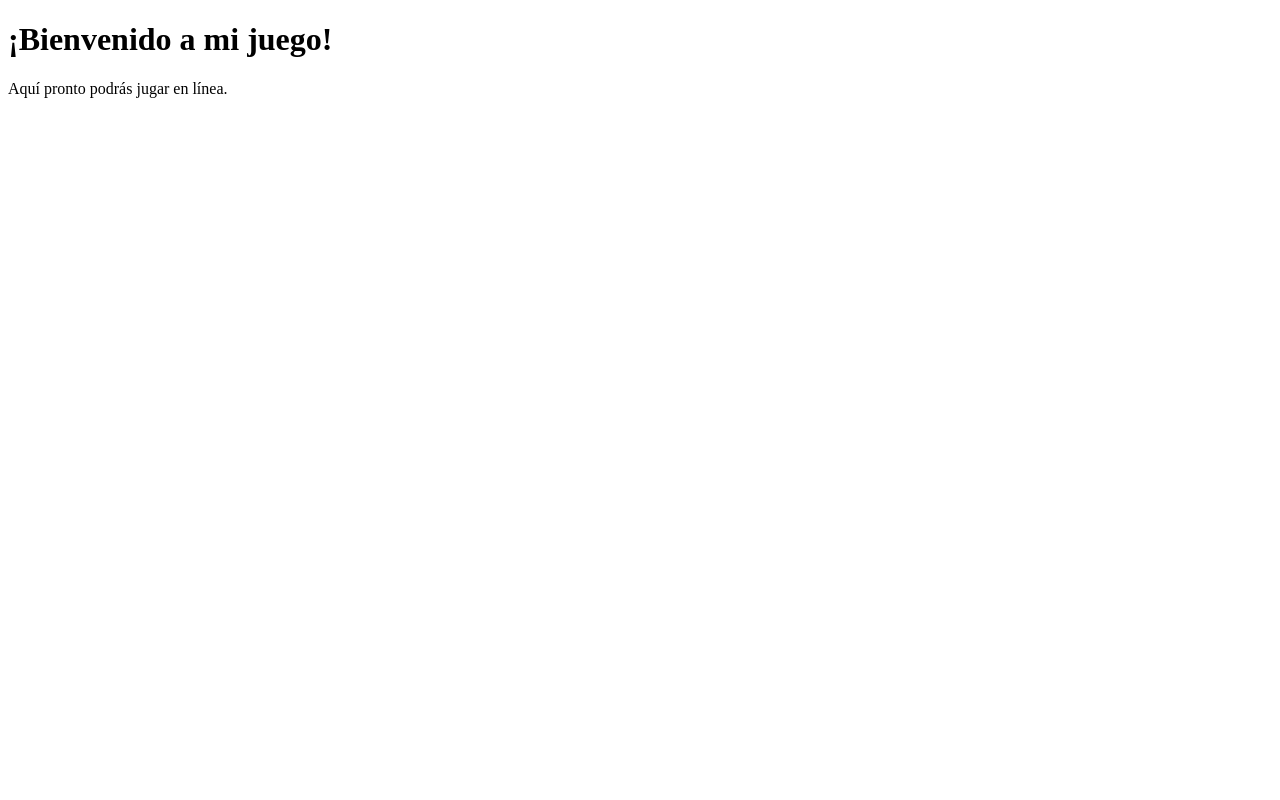
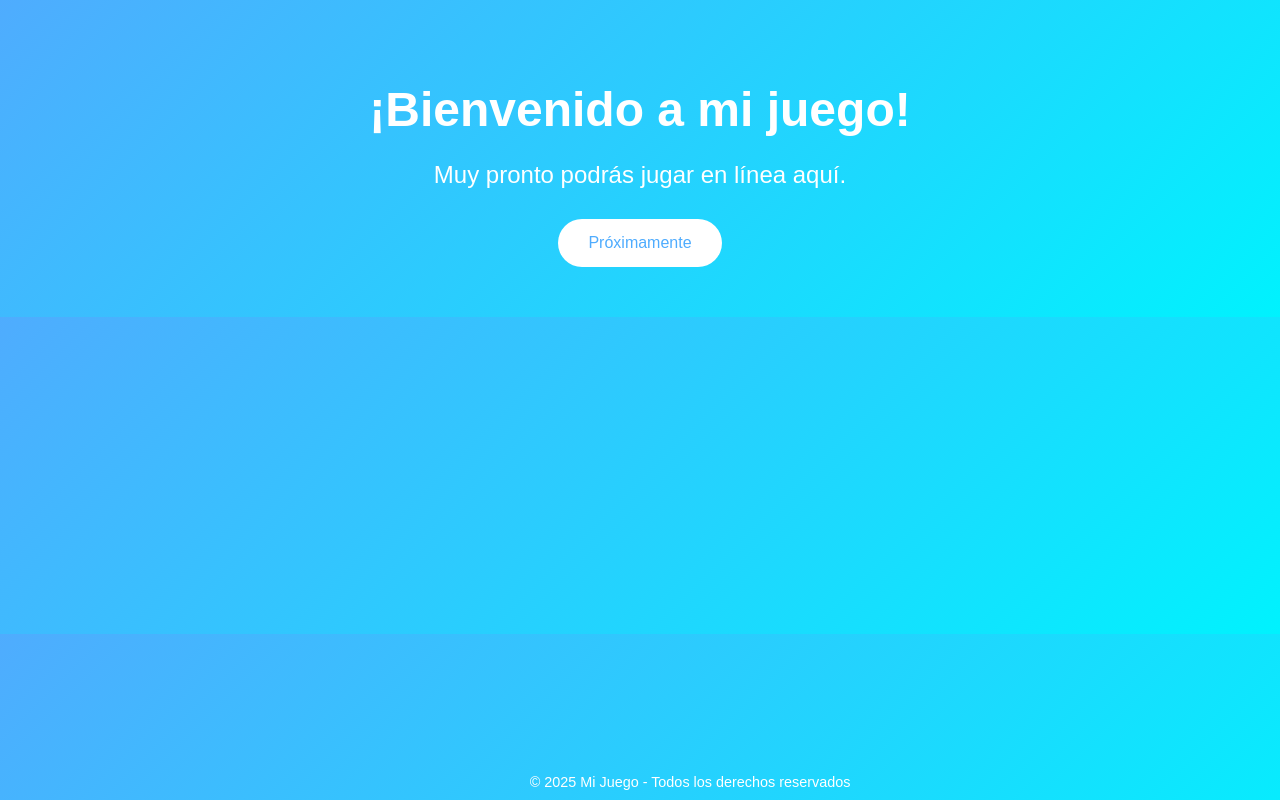
Before and after one commit to Jairoxdhola/mi-juego, a plain HTML site: page index.html in a window 1280 px wide. Drawn offline with Linux system fonts and the light colour scheme.

Commit message:
Update index.html

```diff
--- a/index.html
+++ b/index.html
@@ -2,10 +2,50 @@
 <html lang="es">
 <head>
     <meta charset="UTF-8">
+    <meta name="viewport" content="width=device-width, initial-scale=1.0">
     <title>Mi Juego</title>
+    <style>
+        body {
+            background: linear-gradient(135deg, #4facfe, #00f2fe);
+            color: #fff;
+            font-family: Arial, sans-serif;
+            text-align: center;
+            padding: 50px;
+            margin: 0;
+        }
+        h1 {
+            font-size: 3em;
+            margin-bottom: 20px;
+        }
+        p {
+            font-size: 1.5em;
+            margin-bottom: 30px;
+        }
+        button {
+            background-color: #fff;
+            color: #4facfe;
+            border: none;
+            padding: 15px 30px;
+            font-size: 1em;
+            border-radius: 30px;
+            cursor: pointer;
+            transition: background-color 0.3s ease;
+        }
+        button:hover {
+            background-color: #e0e0e0;
+        }
+        footer {
+            position: fixed;
+            bottom: 10px;
+            width: 100%;
+            font-size: 0.9em;
+        }
+    </style>
 </head>
 <body>
     <h1>¡Bienvenido a mi juego!</h1>
-    <p>Aquí pronto podrás jugar en línea.</p>
+    <p>Muy pronto podrás jugar en línea aquí.</p>
+    <button disabled>Próximamente</button>
+    <footer>© 2025 Mi Juego - Todos los derechos reservados</footer>
 </body>
 </html>
```
